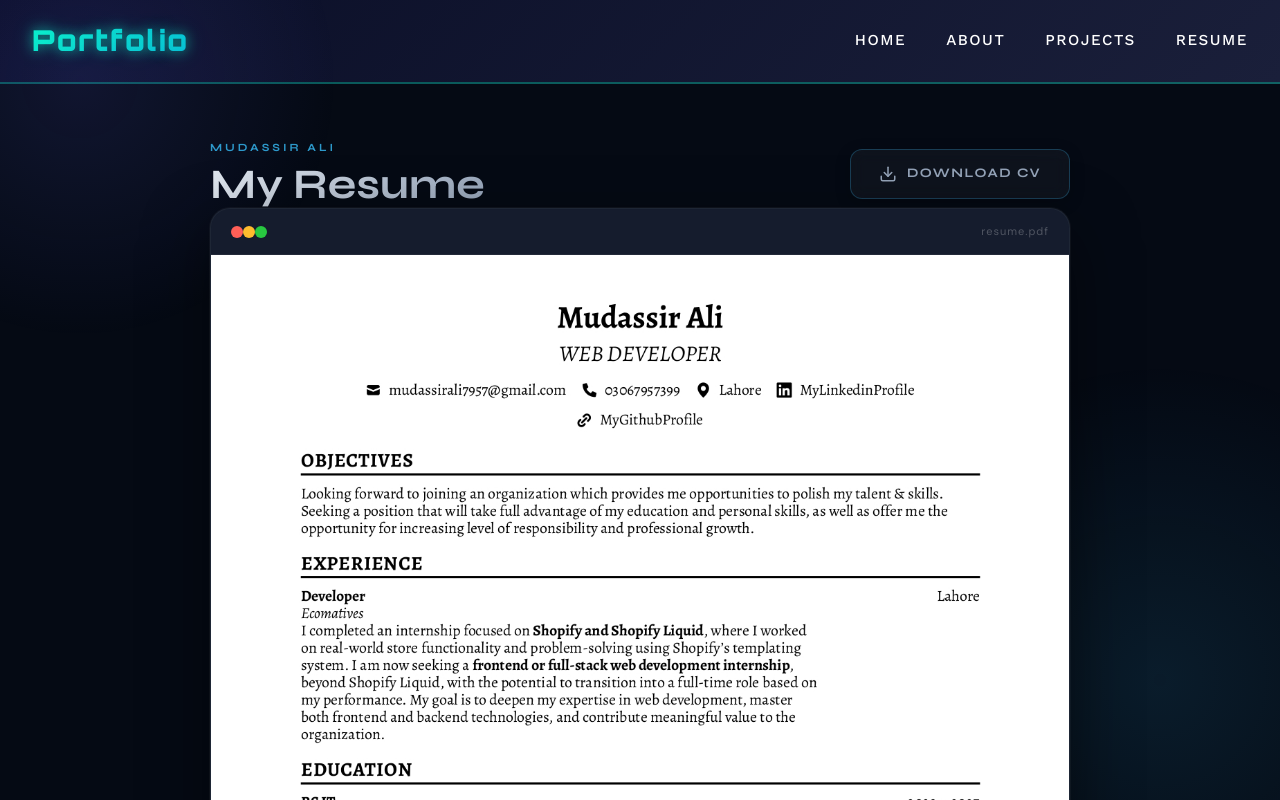
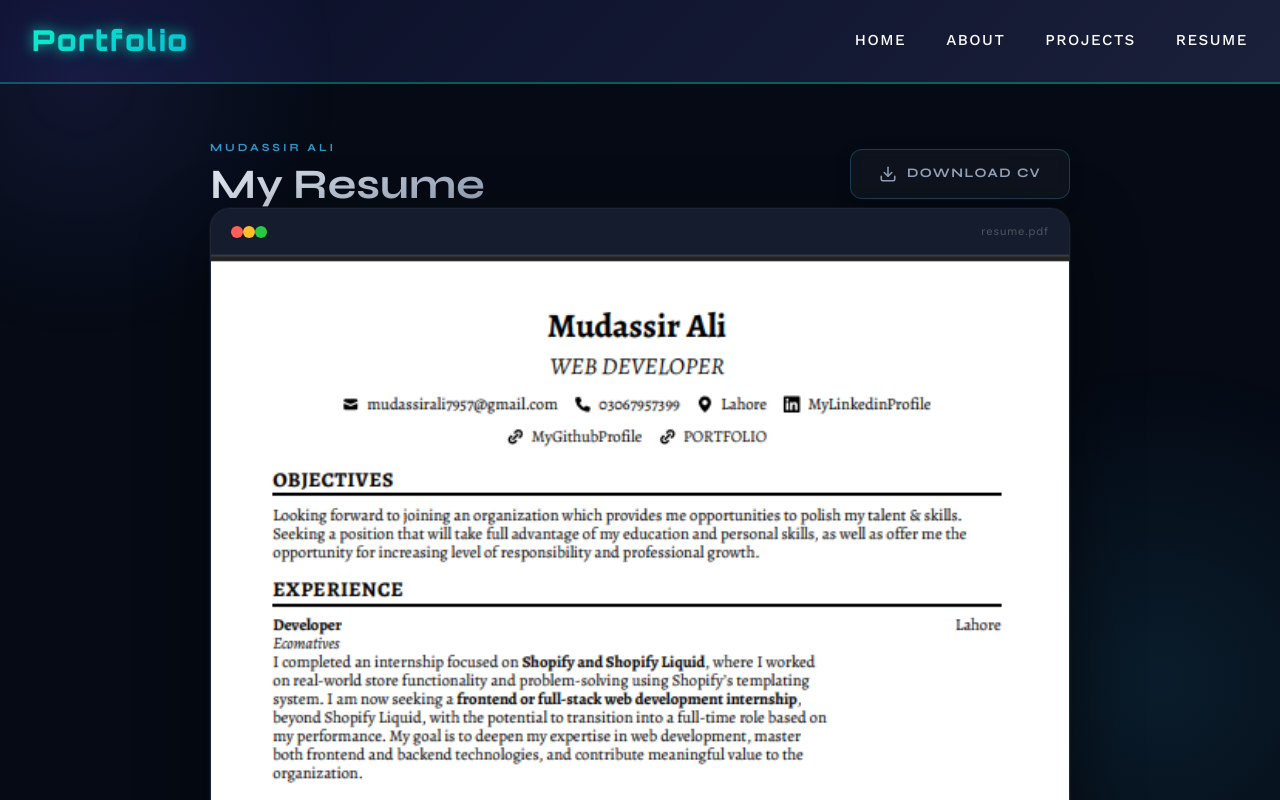
Before and after one commit to MudassirAli399/PORTFOLIO, a Next.js app: page /resume in a window 1280 px wide. Shown: the top 800 px of the page. Built offline with nearby package versions, Linux system fonts and the light colour scheme.

Commit message:
Resume Image added

```diff
--- a/src/app/resume/page.js
+++ b/src/app/resume/page.js
@@ -217,7 +217,7 @@ export default function Resume() {
               }}
             >
               <Image
-                src="/resume.jpg"
+                src="/resume.png"
                 alt="Mudassir Ali Resume"
                 fill
                 style={{ objectFit: "cover" }}
```
Also changed, not shown: public/resume.jpg (deleted), public/resume.png (added).
